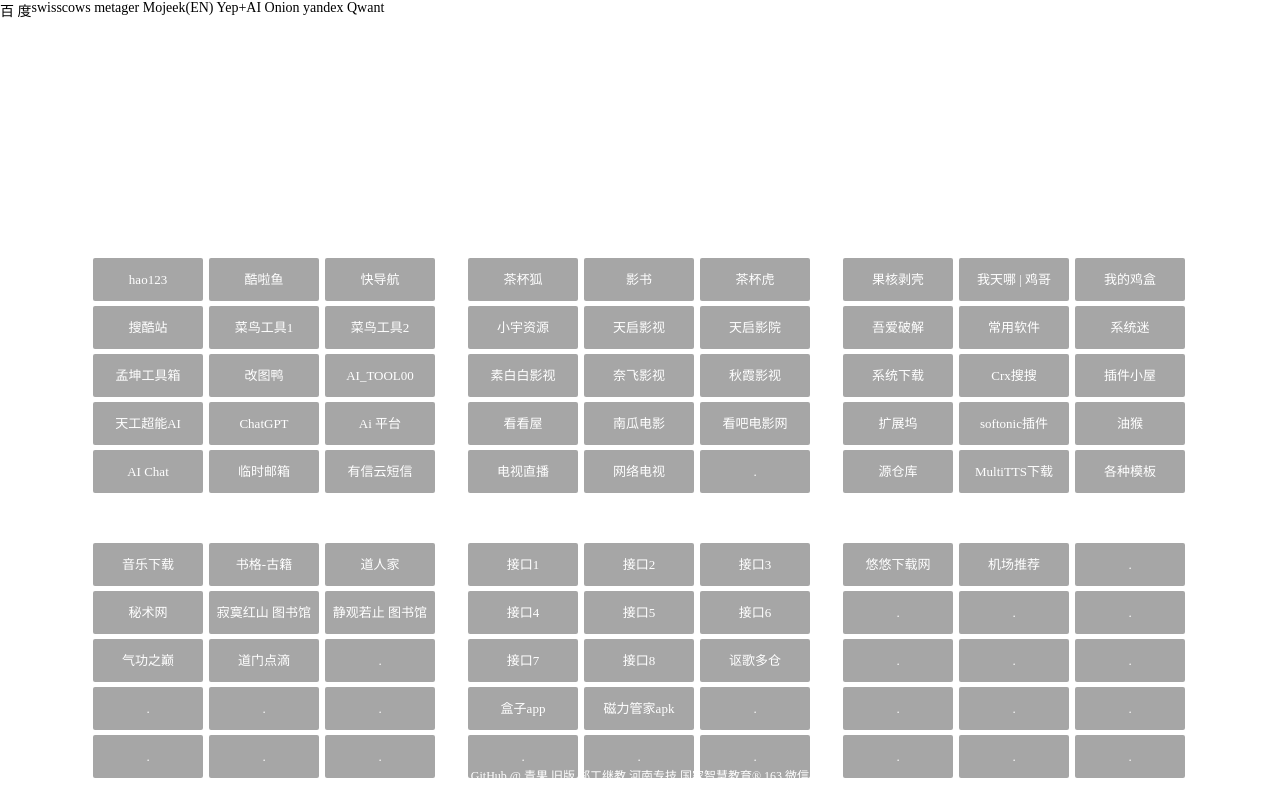
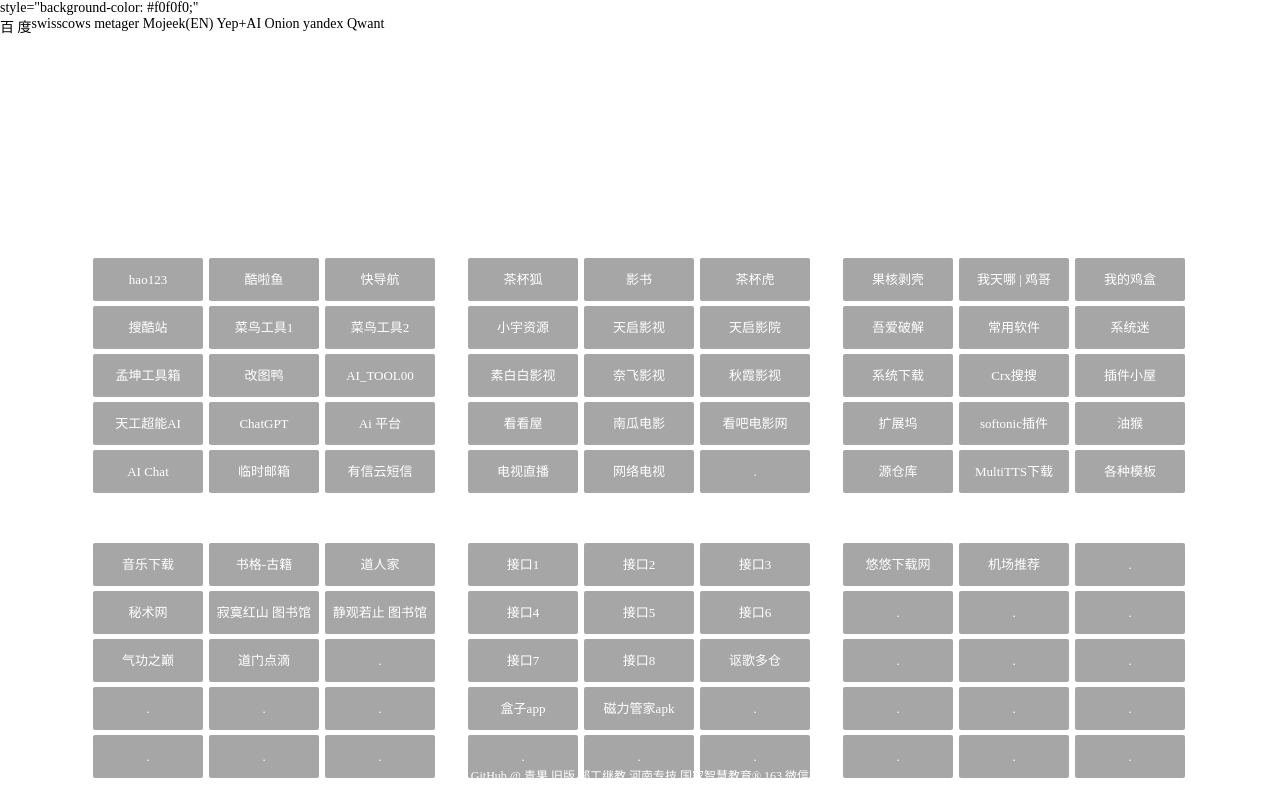
Before and after one commit to chaojiang28/1, a plain HTML site: page index.html in a window 1280 px wide. Drawn offline with nearby package versions, Linux system fonts and the light colour scheme; a script that the page names is missing.

Commit message:
Update index.html

```diff
--- a/index.html
+++ b/index.html
@@ -1,4 +1,5 @@
 <html>
+<body> style="background-color: #f0f0f0;"</body>
 <head>
 	<meta http-equiv="Content-Type" content="text/html; charset=UTF-8">
 	<title>i标签</title>
```
